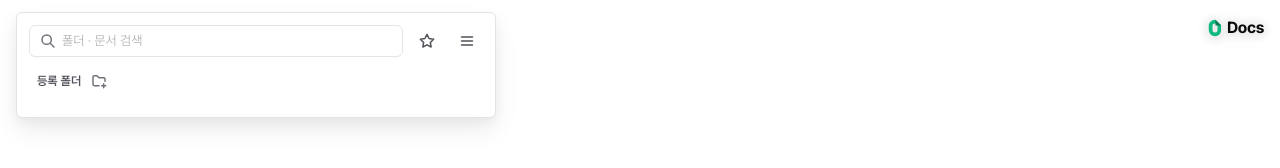
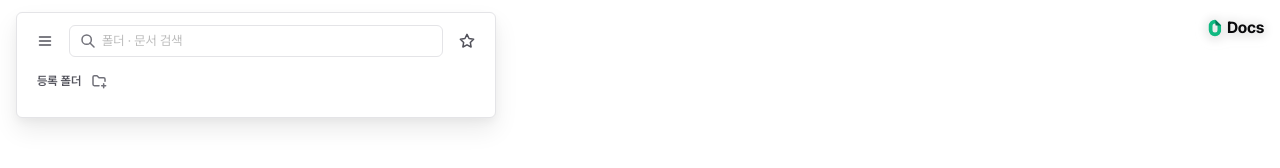
Before and after one commit to Jae0o/HTML-View, a React (Vite) app: page / in a window 1280 px wide. Shown: the top 168 px of the page. Built offline with nearby package versions, Linux system fonts and the light colour scheme.

Commit message:
💄 UI : 목록 열기 · 접기 버튼 같은 자리 · 그 자리에서 펼치고 접기

```diff
--- a/src/views/containers/viewer/DocumentList/DocumentList.tsx
+++ b/src/views/containers/viewer/DocumentList/DocumentList.tsx
@@ -1,4 +1,4 @@
-import { type TransitionEvent, useState } from "react";
+import { useState } from "react";
 
 import { filterFolders, findDocument, isFolderPickerSupported, useFolderStore } from "@libs/features/folder";
 import { favoriteKey, resolveFavorites, useViewerStore } from "@libs/features/viewer";
@@ -12,11 +12,20 @@ import { DocumentRow, FolderRows, HtmlFolderRows } from "./components";
 import { useClickAway } from "./hooks";
 
 // 목록 상자 — 닫혀 있을 때는 지우지 않고 감추기만 한다(줄의 펼침 상태가 남는다).
-// 열고 닫을 때 200ms 동안 흐려지며 위로 8px 움직인다. 움직임 줄이기 설정이면 흐려지기만 한다. 사라지는 동안은 누름을 받지 않는다
+// 열 때는 접기 버튼 자리(= 닫혔을 때의 열기 버튼 자리)에서 펼쳐지고, 닫을 때는 그 자리로 접혀 들어간다 — 보이는 영역(clip-path)을 200ms 동안 넓히고 좁힌다.
+// 접힌 영역: 위 · 왼쪽 1.3rem(테두리 1px + 안쪽 여백 12px)에서 버튼 크기 3.2rem 만큼. 펼친 영역은 그림자가 잘리지 않게 상자보다 4rem 넓게 둔다.
+// 흐려지지 않는다 — 접기 아이콘이 끝까지 보여야 열기 버튼으로 바뀔 때 깜빡이지 않는다.
+// 움직임 줄이기 설정이면 영역은 그대로 두고 흐려지기만 한다. 사라지는 동안은 누름을 받지 않는다
 const SURFACE_OPEN_CLASS =
-  "absolute top-12 left-16 z-400 flex max-h-[calc(100vh-2.4rem)] w-[48rem] flex-col gap-8 p-12 transition-[opacity,translate,visibility] duration-200";
+  "absolute top-12 left-16 z-400 flex max-h-[calc(100vh-2.4rem)] w-[48rem] flex-col gap-8 p-12 transition-[opacity,clip-path,visibility] duration-200 motion-safe:[clip-path:inset(-4rem)]";
 const SURFACE_CLOSED_CLASS =
-  "pointer-events-none invisible absolute top-12 left-16 z-400 flex max-h-[calc(100vh-2.4rem)] w-[48rem] flex-col gap-8 p-12 opacity-0 transition-[opacity,translate,visibility] duration-200 motion-safe:-translate-y-8";
+  "pointer-events-none invisible absolute top-12 left-16 z-400 flex max-h-[calc(100vh-2.4rem)] w-[48rem] flex-col gap-8 p-12 transition-[opacity,clip-path,visibility] duration-200 motion-safe:[clip-path:inset(1.3rem_calc(100%_-_4.5rem)_calc(100%_-_4.5rem)_1.3rem_round_0.6rem)] motion-reduce:opacity-0";
+
+// 열기 버튼 칸 — 빈 여백은 마우스를 통과시킨다. 목록이 열리면 상자가 다 펼쳐진 뒤(200ms) 감춘다. 닫히면 바로 보인다
+const OPEN_BUTTON_SHOWN_CLASS =
+  "pointer-events-none absolute top-12 left-16 border border-transparent p-12 transition-[visibility] duration-200";
+const OPEN_BUTTON_HIDDEN_CLASS =
+  "pointer-events-none invisible absolute top-12 left-16 border border-transparent p-12 transition-[visibility] duration-200";
 
 /** 문서 목록 — 본문 위 왼쪽에 떠 있다. 접거나 문서를 고르면 열기 버튼만 남는다 */
 const DocumentList = () => {
@@ -37,14 +46,6 @@ const DocumentList = () => {
   // 고른 문서를 찾을 수 있을 때만 목록 밖을 누르면 닫는다 — 빈 화면 · 문서를 찾지 못한 화면에서는 닫지 않는다
   const markInside = useClickAway(isListVisible && isDocumentShown, dismissList);
 
-  // 목록 상자가 화면에 남아 있는지 — 닫을 때는 사라짐이 끝난 뒤에 열기 버튼을 보인다(두 개가 겹쳐 보이지 않게)
-  const [isSurfaceShown, setIsSurfaceShown] = useState(isListVisible);
-  if (isListVisible && !isSurfaceShown) setIsSurfaceShown(true);
-
-  const handleSurfaceTransitionEnd = (e: TransitionEvent<HTMLDivElement>) => {
-    if (e.target === e.currentTarget && e.propertyName === "opacity" && !isListVisible) setIsSurfaceShown(false);
-  };
-
   // 검색어는 기억하지 않는다 — 입력하는 대로 목록을 거른다
   const [query, setQuery] = useState("");
   const isSearching = query.trim() !== "";
@@ -60,27 +61,36 @@ const DocumentList = () => {
 
   return (
     <>
-      {!isSurfaceShown && (
-        <div className="absolute top-12 left-16">
+      {/* 목록 상자와 같은 자리 · 테두리 · 안쪽 여백을 둬, 열기 버튼이 상자 안 접기 버튼과 같은 자리에 온다.
+          지우지 않고 상자 아래 층에 늘 둔다 — 열고 닫는 순간에도 이 자리의 아이콘이 비지 않는다(깜빡임 방지) */}
+      <div className={isListVisible ? OPEN_BUTTON_HIDDEN_CLASS : OPEN_BUTTON_SHOWN_CLASS}>
         <Tooltip label="목록 열기">
           <IconButton
             floating
             aria-label="목록 열기"
             icon={<MenuIcon />}
             onClick={toggleList}
+            className="pointer-events-auto"
           />
         </Tooltip>
       </div>
-      )}
 
       <FloatingSurface
         role="navigation"
         aria-label="문서 목록"
         onPointerDown={markInside}
-        onTransitionEnd={handleSurfaceTransitionEnd}
         className={isListVisible ? SURFACE_OPEN_CLASS : SURFACE_CLOSED_CLASS}
       >
+        {/* 접기 버튼을 맨 앞에 둔다 — 닫혔을 때의 열기 버튼과 같은 자리다 */}
         <div className="flex items-center gap-8">
+          <Tooltip label="목록 접기">
+            <IconButton
+              variant="ghost"
+              aria-label="목록 접기"
+              icon={<MenuIcon />}
+              onClick={toggleList}
+            />
+          </Tooltip>
           <SearchInput
             aria-label={searchLabel}
             placeholder={searchLabel}
@@ -95,14 +105,6 @@ const DocumentList = () => {
               pressed={isFavoritesView}
               icon={<StarIcon fill={isFavoritesView ? "currentColor" : "none"} />}
               onClick={toggleListView}
-            />
-          </Tooltip>
-          <Tooltip label="목록 접기">
-            <IconButton
-              variant="ghost"
-              aria-label="목록 접기"
-              icon={<MenuIcon />}
-              onClick={toggleList}
             />
           </Tooltip>
         </div>
```
Lines whose indentation alone changed are shown as unchanged.
